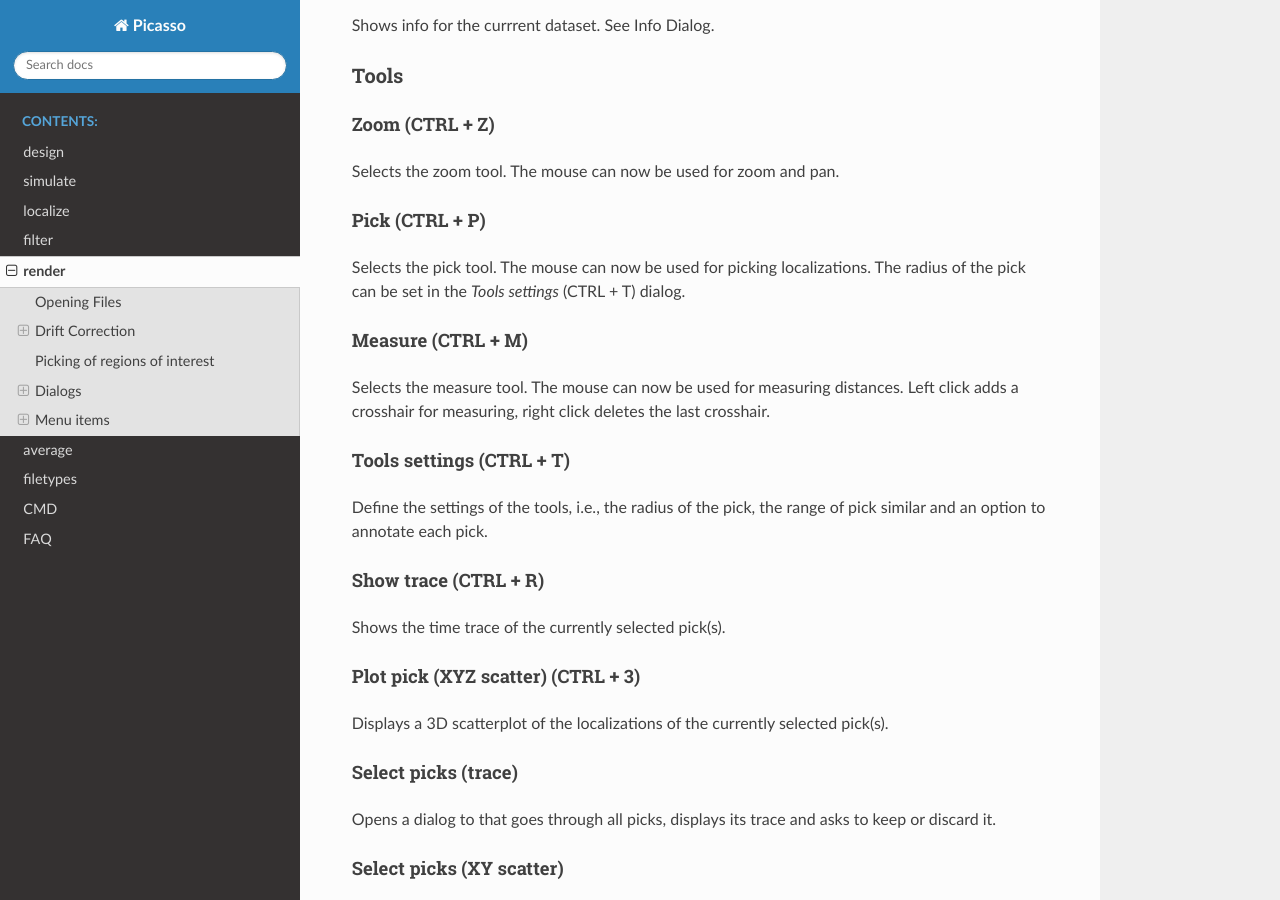
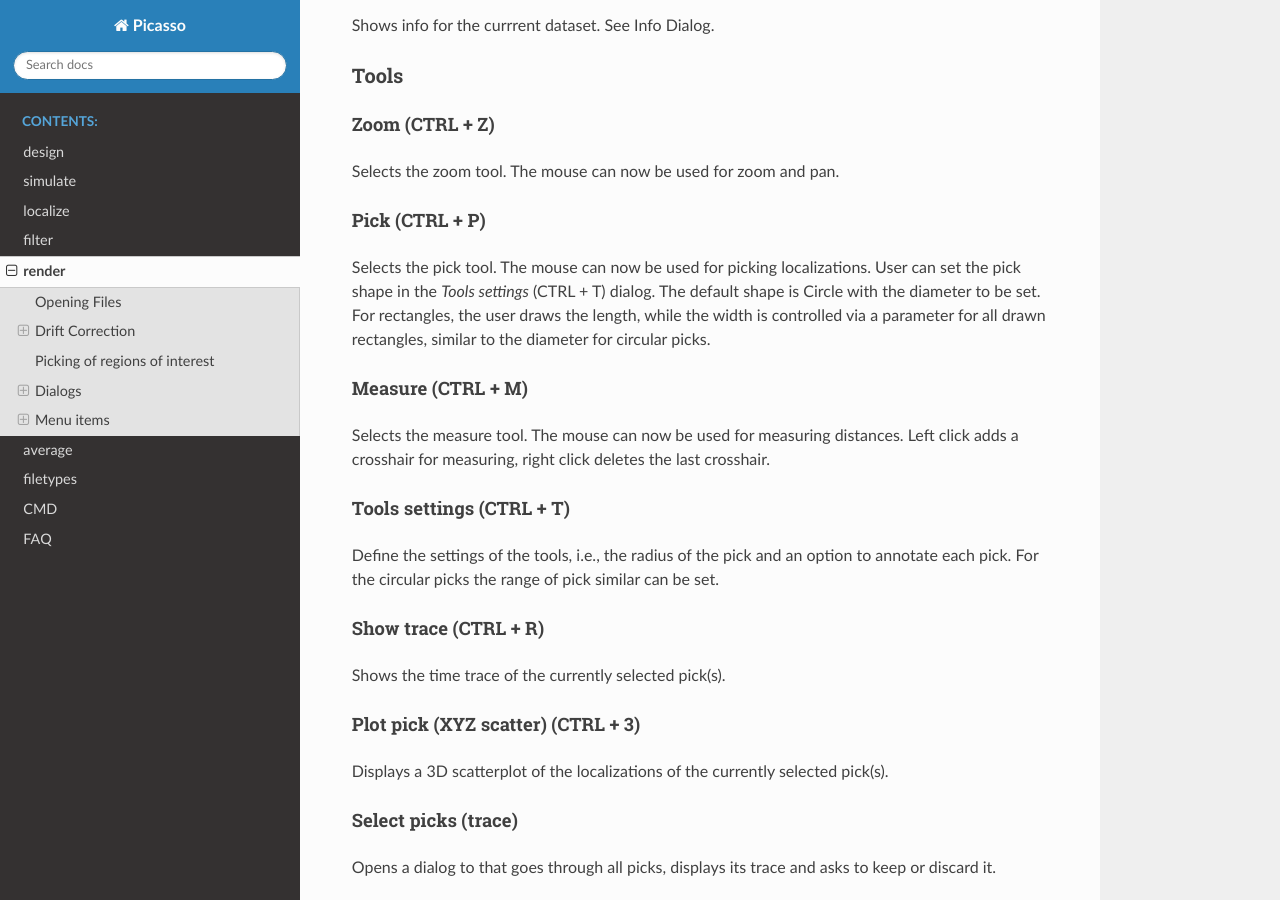
Before and after one commit to jungmannlab/picasso, a Sphinx documentation site: the page built from docs/render.rst, in a window 1280 px wide and 900 px high, scrolled down 5648 px. Built offline with Sphinx 7.4.7 and the Read the Docs theme 2.0.0, drawn with Linux system fonts in a browser that asks for light colours.

Commit message:
added documentation for rectangular picks

```diff
--- a/docs/render.rst
+++ b/docs/render.rst
@@ -188,7 +188,7 @@ Selects the zoom tool. The mouse can now be used for zoom and pan.
 
 Pick (CTRL + P)
 ^^^^^^^^^^^^^^^
-Selects the pick tool. The mouse can now be used for picking localizations. The radius of the pick can be set in the `Tools settings` (CTRL + T) dialog.
+Selects the pick tool. The mouse can now be used for picking localizations. User can set the pick shape in the `Tools settings` (CTRL + T) dialog. The default shape is Circle with the diameter to be set. For rectangles, the user draws the length, while the width is controlled via a parameter for all drawn rectangles, similar to the diameter for circular picks.
 
 Measure (CTRL + M)
 ^^^^^^^^^^^^^^^^^^
@@ -196,7 +196,7 @@ Selects the measure tool. The mouse can now be used for measuring distances. Lef
 
 Tools settings (CTRL + T)
 ^^^^^^^^^^^^^^^^^^^^^^^^^
-Define the settings of the tools, i.e., the radius of the pick, the range of pick similar and an option to annotate each pick.
+Define the settings of the tools, i.e., the radius of the pick and an option to annotate each pick. For the circular picks the range of pick similar can be set.
 
 Show trace (CTRL + R)
 ^^^^^^^^^^^^^^^^^^^^^
```
